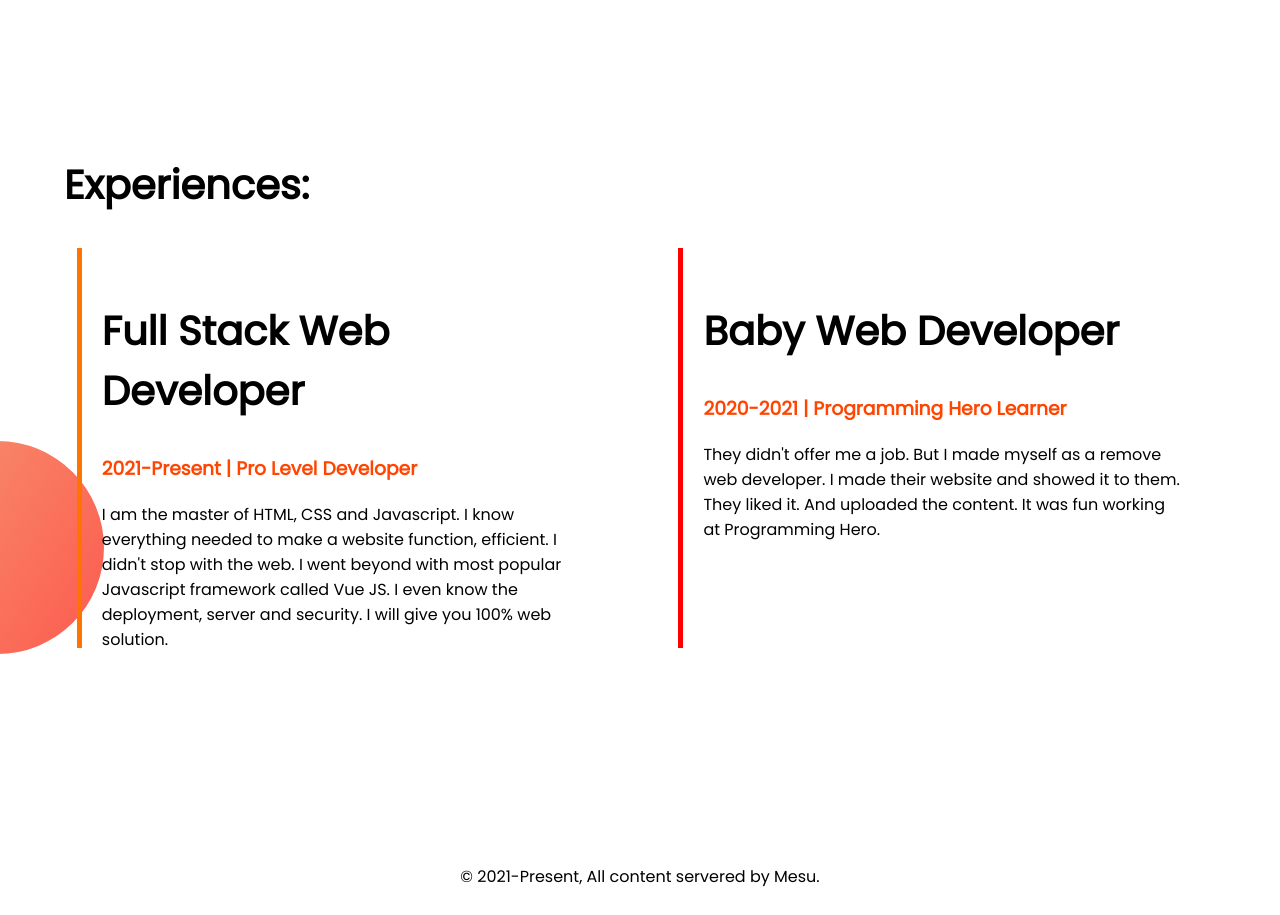
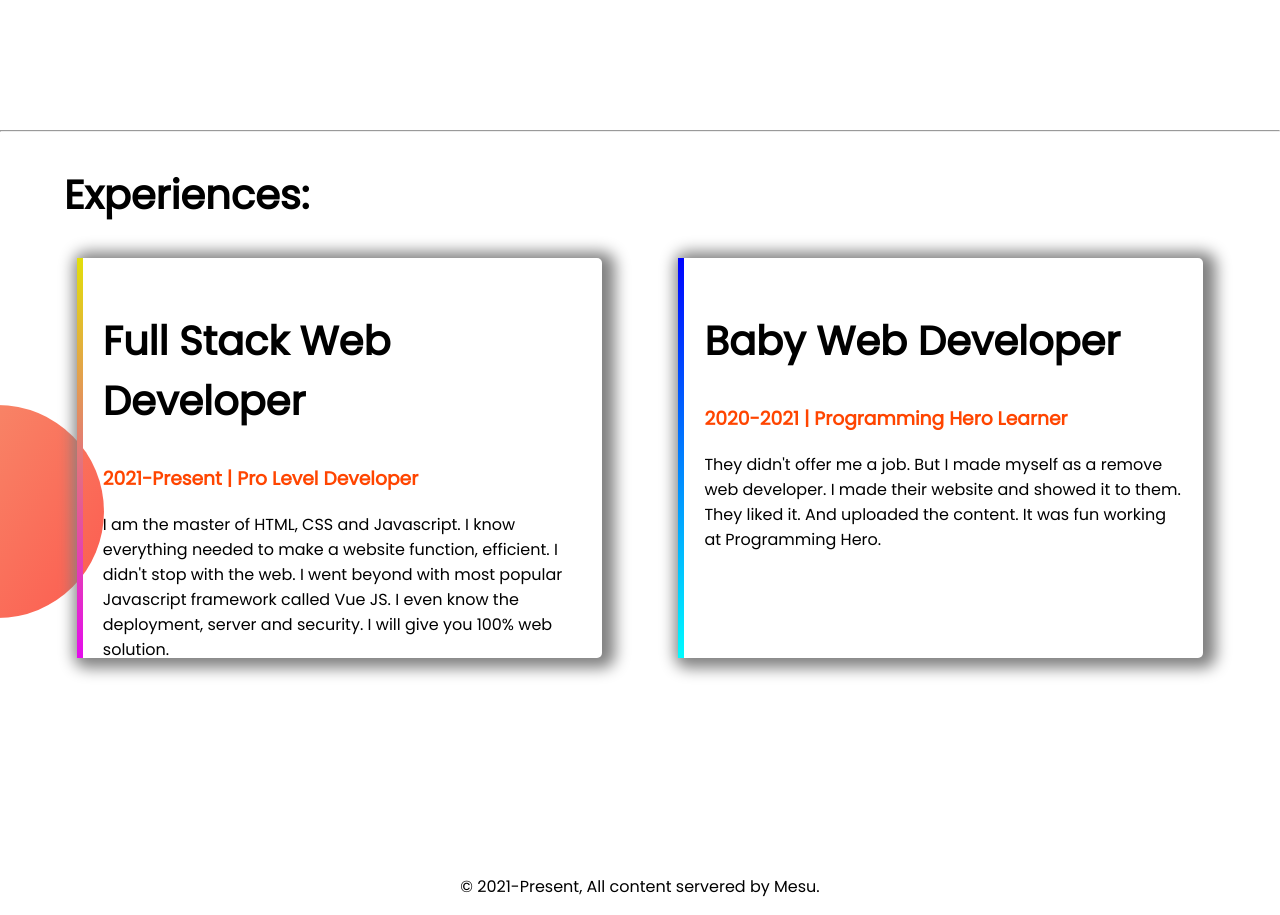
Before and after one commit to mesu-ai/developer-portfolio, a plain HTML site: page index.html in a window 1280 px wide. Shown: the part 1360-2275 px from the top of the page. Drawn offline with Linux system fonts and the light colour scheme.

Commit message:
potfolio donr

```diff
--- a/index.html
+++ b/index.html
@@ -18,7 +18,7 @@
     <section class="section sec1-background ">
 
         <div class="sec2 text-center">
-            <h1 style="padding-bottom: 5%;" >Welcome To</h1>
+            <h1 style="padding-bottom: 5%;" >Welcome To <span style='font-size:100px;'>&#127752;</span></h1>
     <h1 ><span id="span1">Ibrahim Mesu</span> World !</h1>
 
     <h3>Build Climber and Train Stoper</h3>
@@ -58,11 +58,15 @@
 
 
 
+    <hr>
+
+
+    <div class="sec3-background">
         <h2 style="padding-left:5%;">Experiences:</h2>
 
-    <section class="section sec3-background">
+        <section class="section">
             <div class="sec2">
-            <div class="card1">
+                <div class="card1 box-shadow">
                     <h2>Full Stack Web Developer</h2>
                     <h3 style="color: orangered;">2021-Present | Pro Level Developer</h3>
                     <p>I am the master of HTML, CSS and Javascript. I know everything needed to make a website function, efficient. I didn't stop with the web. I went beyond with most popular Javascript framework called Vue JS. I even know the deployment, server and security. I will give you 100% web solution.</p>
@@ -75,7 +79,7 @@
 
 
             <div class="sec2">
-            <div class="card2">
+                <div class="card2 box-shadow">
                     <h2>Baby Web Developer</h2>
                     <h3 style="color: orangered;">2020-2021 | Programming Hero Learner</h3>
                     <p>They didn't offer me a job. But I made myself as a remove web developer. I made their website and showed it to them. They liked it. And uploaded the content. It was fun working at Programming Hero.</p>
@@ -93,12 +97,7 @@
         </section>
 
 
-
-
-
-
-
-
+    </div>
 
 
 
--- a/style.css
+++ b/style.css
@@ -19,6 +19,7 @@ h2{
     padding: 10px 40px;
     font-size: 15px;
     font-weight: 700;
+    border-radius: 10px;
     background-image: linear-gradient(rgb(255, 68, 21),rgba(61, 6, 2, 0.986));
 
 
@@ -88,11 +89,8 @@ h2{
     margin-right: 6%;
     padding: 20px;
 
-    border-left: 5px solid rgb(255, 115, 0);
-
-
-
-
+    border-left: 6px solid;
+    border-image: linear-gradient(rgb(226, 223, 9),rgb(228, 12, 236))1;
 
 }
 .card2{
@@ -103,8 +101,15 @@ h2{
     margin-right: 12%;
     padding: 20px;
 
-    border-left: 5px solid red ;
+    border-left: 6px solid;
+    border-image: linear-gradient(blue,cyan);
+    border-image-slice: 5;
 
+}
+
+.box-shadow{
+    border-radius: 5px;
+    box-shadow: 5px 2px 15px 8px gray;
 }
 
 #f1{
```
Lines whose indentation alone changed are shown as unchanged.
